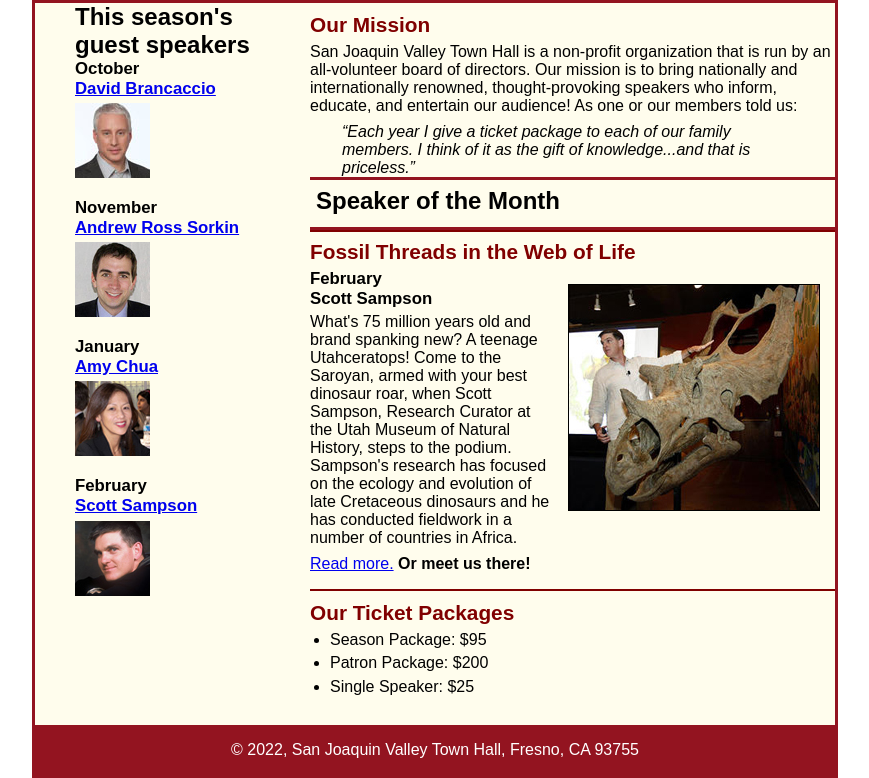
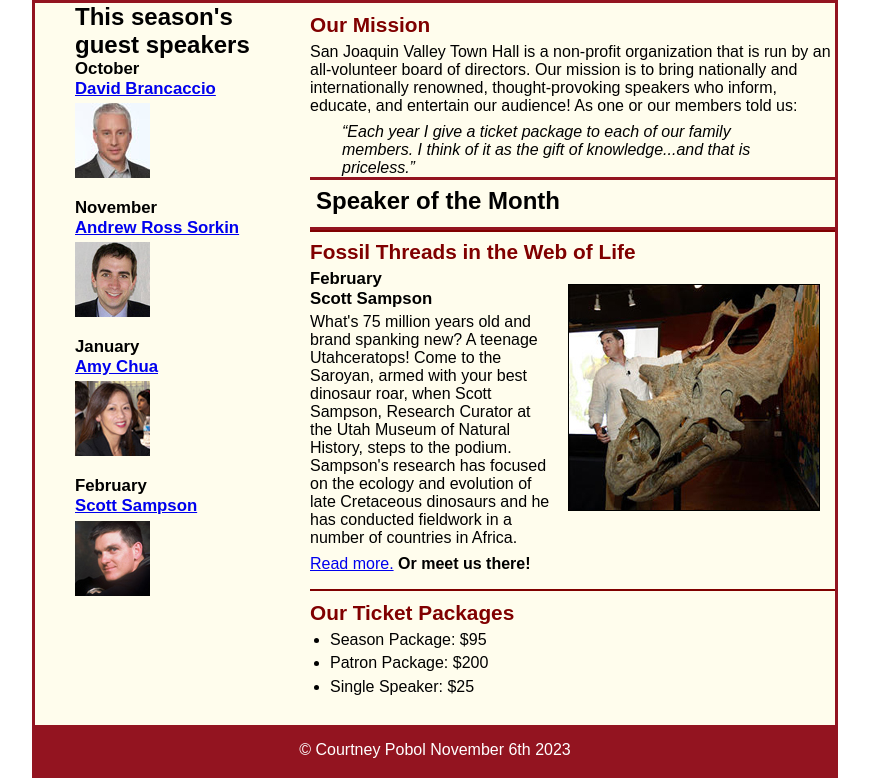
Before and after one commit to CJPobol/A08, a plain HTML site: page index.html in a window 1280 px wide. Shown: the part 120-898 px from the top of the page, without its empty margins (205-1074 px from the left). Drawn offline with Linux system fonts and the light colour scheme.

Commit message:
updated copyright info

```diff
--- a/index.html
+++ b/index.html
@@ -58,7 +58,7 @@
 		</aside>
 	</main>
 	<footer>
-		<p>&copy; 2022, San Joaquin Valley Town Hall, Fresno, CA 93755</p>
+		<p>&copy; Courtney Pobol November 6th 2023</p>
 	</footer>
 </body>
 </html>
```
Also changed, not shown: speakers/c6_sampson.html (+1 -1 lines).
